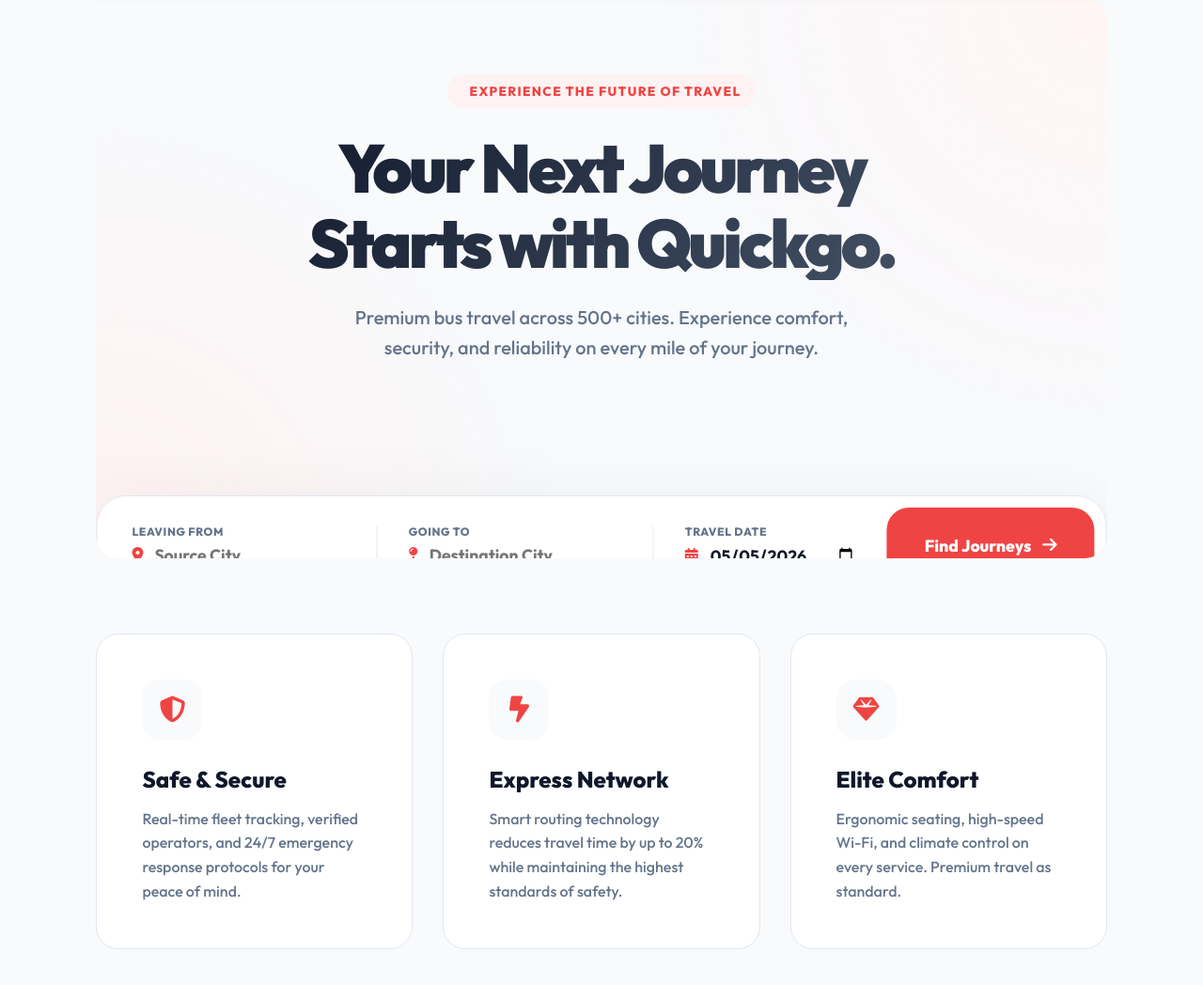
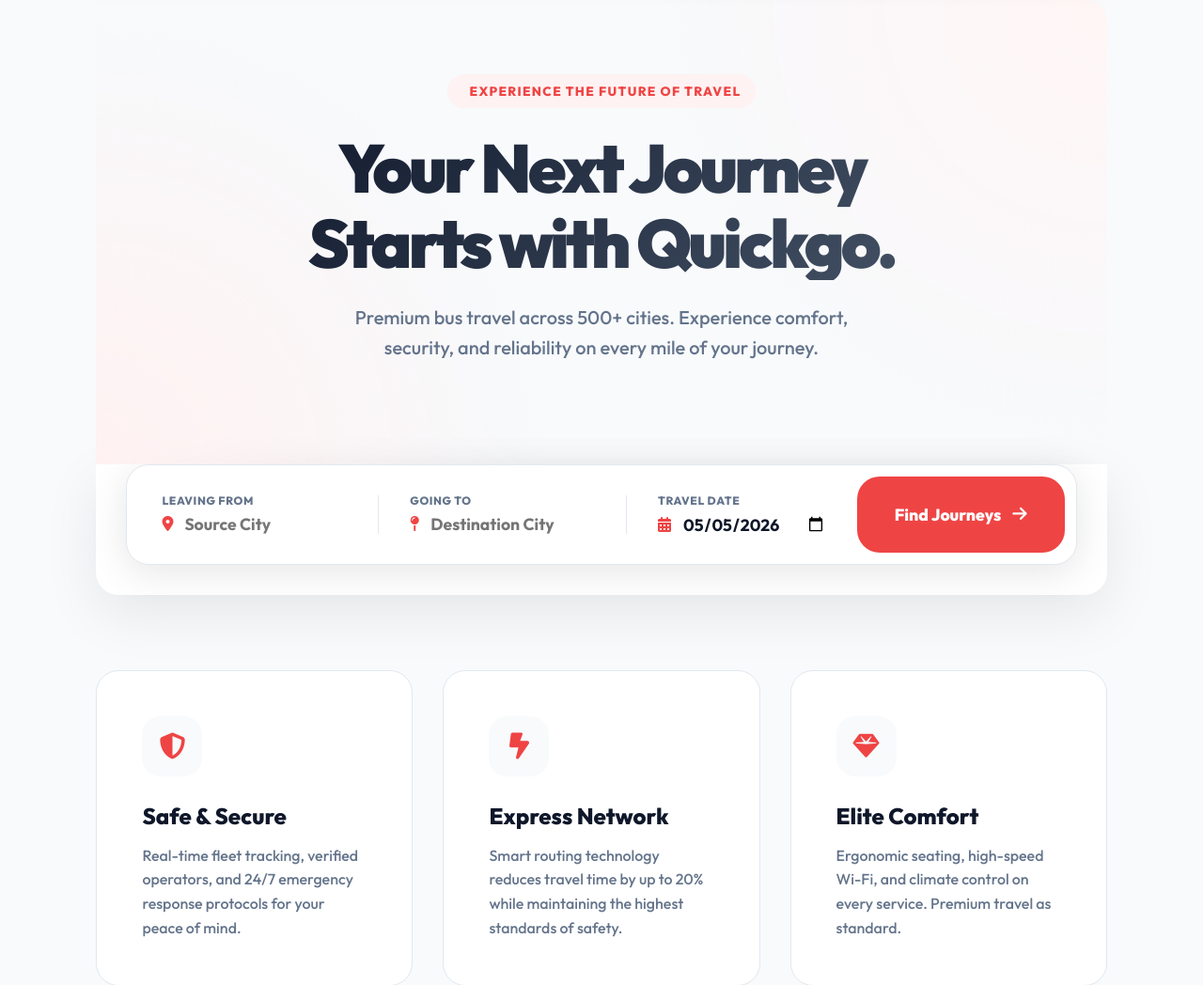
Before and after one commit to miyat0/bus_reservation_project., a Django app: page / in a window 1280 px wide. Shown: the part 121-1169 px from the top of the page at 94% size. Before the commit the page ends 1131 px from the top, so only its background shows below. Run offline with Django 5.2, Linux system fonts and the light colour scheme.

Commit message:
fix: resolve search panel clipping on home page

```diff
--- a/admins/templates/admins/home.html
+++ b/admins/templates/admins/home.html
@@ -4,12 +4,11 @@
 <style>
     .hero-section {
         position: relative;
-        padding: 80px 0 160px;
+        padding: 80px 0 60px;
         background: radial-gradient(circle at top right, #fff5f5 0%, transparent 40%),
                     radial-gradient(circle at bottom left, #fff1f1 0%, transparent 40%);
-        border-radius: var(--radius-lg);
-        margin-bottom: 80px;
-        overflow: hidden;
+        border-radius: var(--radius-lg) var(--radius-lg) 0 0;
+        margin-bottom: 0;
     }
 
     .hero-content {
@@ -54,21 +53,23 @@
         line-height: 1.6;
     }
 
+    .search-wrapper {
+        background: #fff;
+        border-radius: 0 0 var(--radius-lg) var(--radius-lg);
+        padding: 0 32px 32px;
+        box-shadow: 0 20px 60px rgba(0,0,0,0.08);
+        margin-bottom: 80px;
+    }
+
     .search-panel {
-        position: absolute;
-        bottom: -40px;
-        left: 50%;
-        transform: translateX(-50%);
         width: 100%;
-        max-width: 1100px;
         background: #fff;
         padding: 12px;
-        border-radius: 32px;
-        box-shadow: 0 40px 100px rgba(0,0,0,0.12);
+        border-radius: 24px;
+        box-shadow: 0 8px 40px rgba(0,0,0,0.10);
         display: flex;
         gap: 8px;
         border: 1px solid var(--line);
-        z-index: 10;
     }
 
     .search-group {
@@ -180,8 +181,8 @@
 
     @media (max-width: 1024px) {
         .hero-title { font-size: 3rem; }
-        .search-panel { flex-direction: column; bottom: -200px; padding: 24px; }
-        .hero-section { margin-bottom: 240px; }
+        .search-panel { flex-direction: column; padding: 16px; }
+        .search-wrapper { padding: 0 16px 24px; }
         .features-grid { grid-template-columns: 1fr; }
     }
 </style>
@@ -198,7 +199,9 @@
             security, and reliability on every mile of your journey.
         </p>
     </div>
+</div>
 
+<div class="search-wrapper">
     <div class="search-panel">
         <form action="{% url 'search_buses' %}" method="get" style="display: contents;">
             <div class="search-group">
```
Also changed, not shown: README.md.
